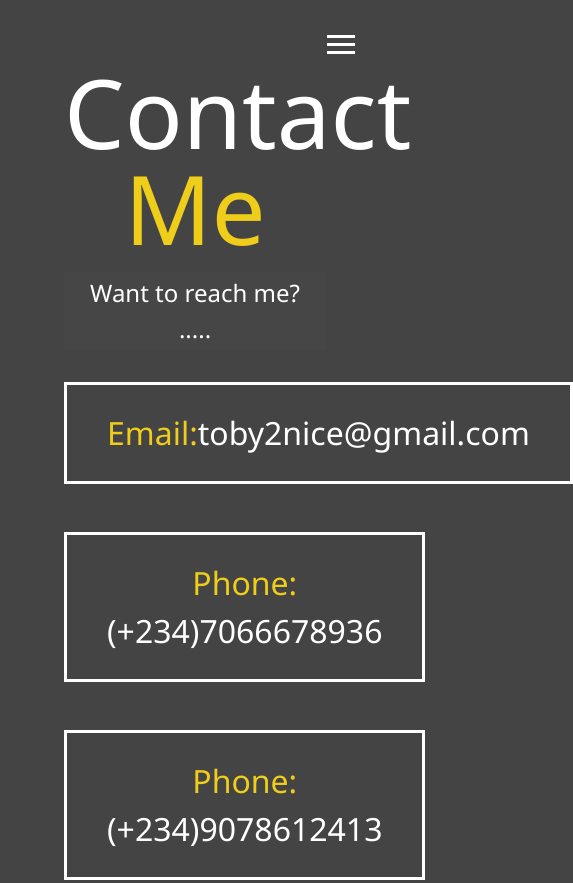
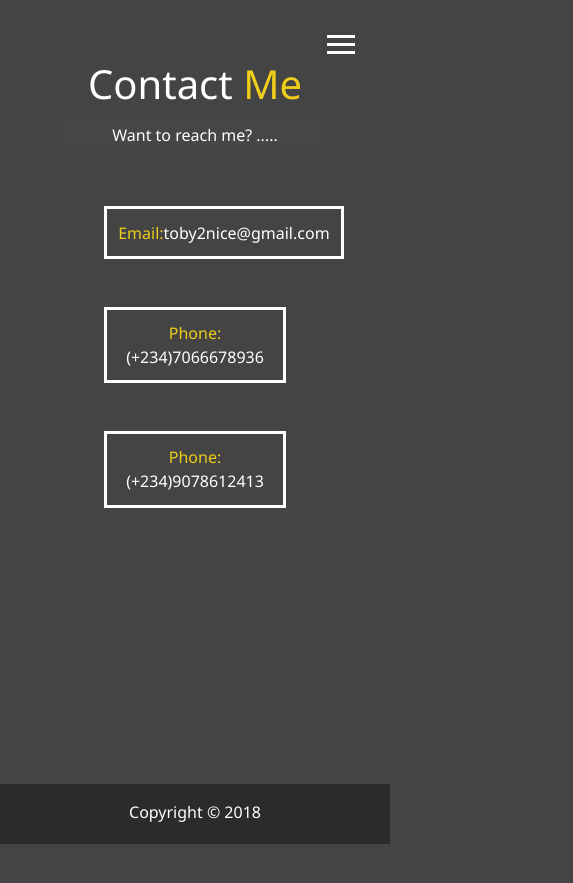
Before and after one commit to toby2nice/portfolio, a website: page dist/contact.html in a window 390 px wide. Shown: the top 883 px of the page, 573 px wide, since content can reach past the window. After the commit the page ends 844 px from the top, so only its background shows below. Drawn offline with Linux system fonts and the light colour scheme.

Commit message:
worked on contact mobile responsiveness

```diff
--- a/scss/_mobile.scss
+++ b/scss/_mobile.scss
@@ -82,4 +82,29 @@
     .projects{
         grid-template-columns: 1fr;
     }
+
+    //For Contact
+    .lg-heading{
+        font-size: 2.5rem !important;
+    }
+    .sm-heading{
+        font-size: 1rem;
+    }
+    .boxes{
+        margin: 0 1rem 1rem 1rem;
+
+        div{
+            margin:1.5rem;
+            padding: 0.7rem;
+            font-size: 1rem;
+
+            &:hover{
+                padding: 0.5rem 1.5rem;
+                border: 1px solid #fff;
+                border-radius: 8%;
+
+
+            }
+        }
+    }
 }
```
Also changed, not shown: dist/css/main.css.
